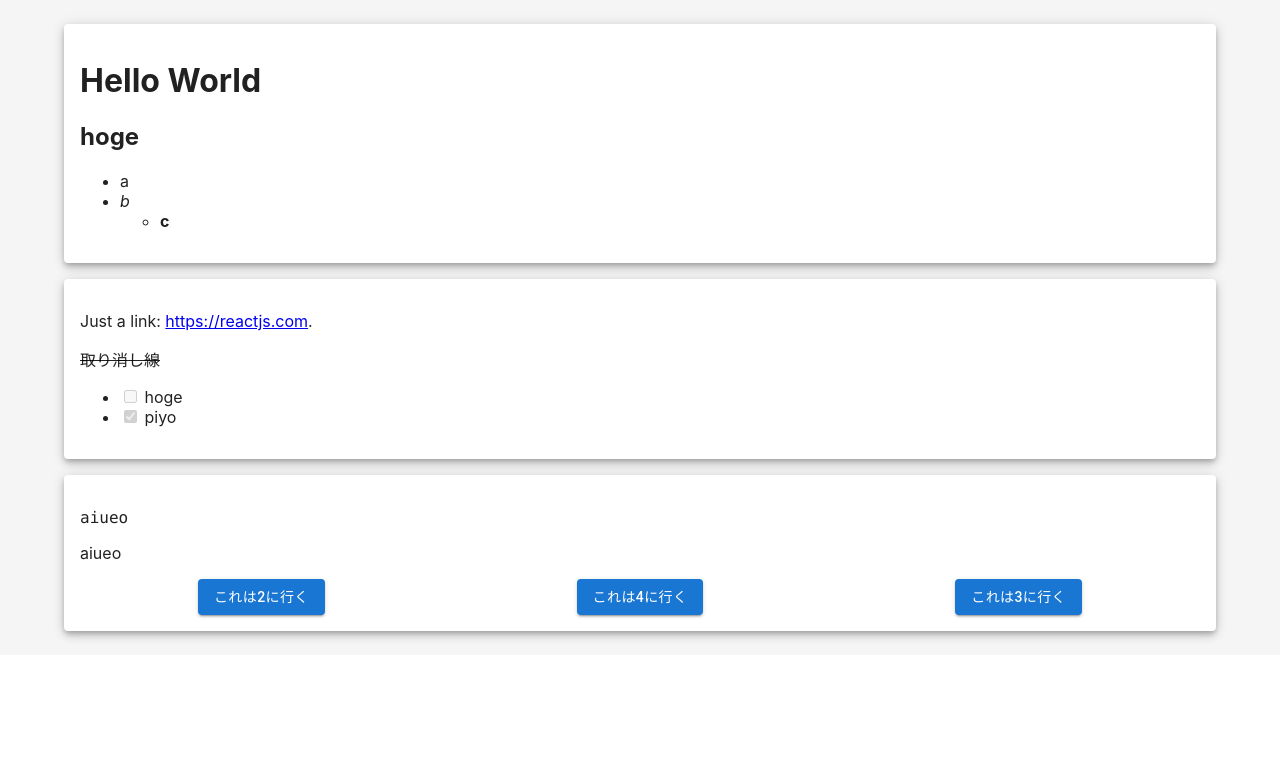
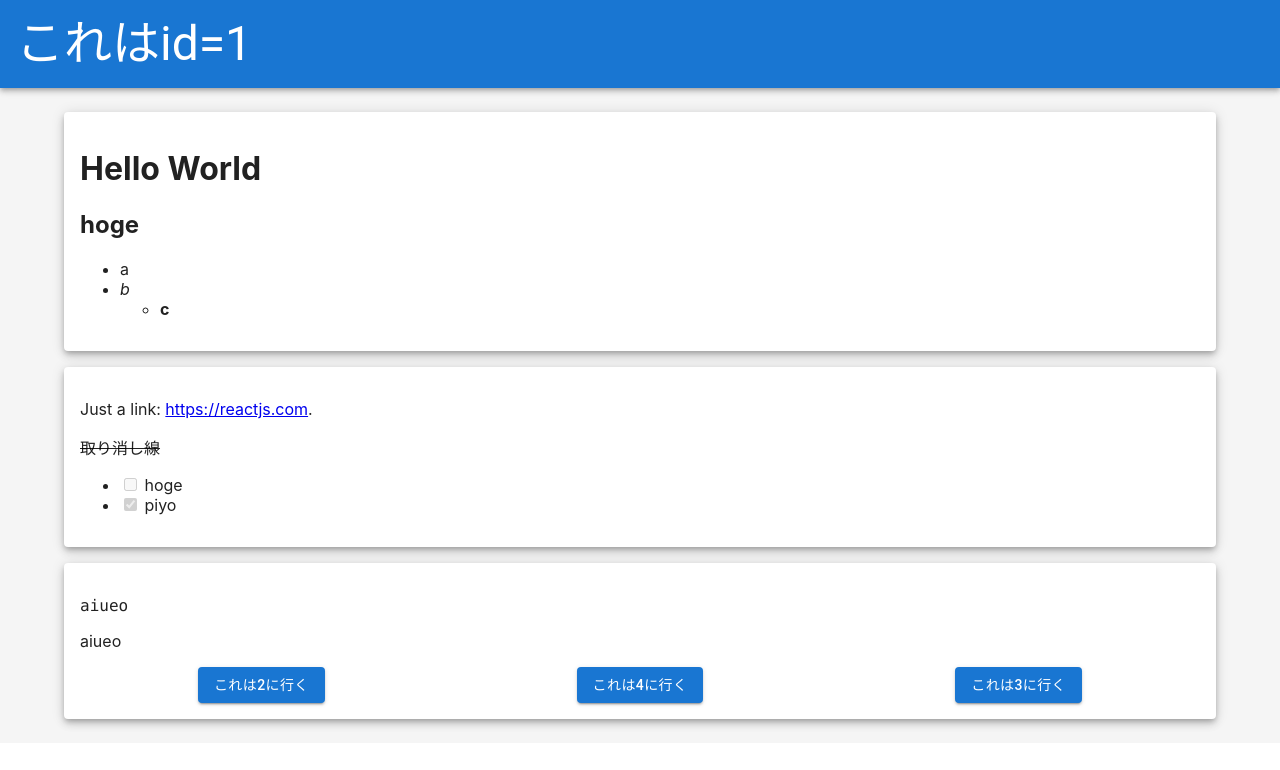
Before and after one commit to hyperkinoko/dynamic-document, a React (Create React App) app: page / in a window 1280 px wide. Shown: the top 770 px of the page. Built offline with nearby package versions, Linux system fonts and the light colour scheme.

Commit message:
headerでtitleが見れるように変更

```diff
--- a/src/App.tsx
+++ b/src/App.tsx
@@ -1,4 +1,12 @@
-import { Box, Container, Grid, Paper, Button } from "@mui/material";
+import {
+  Box,
+  AppBar,
+  Typography,
+  Container,
+  Grid,
+  Paper,
+  Button,
+} from "@mui/material";
 import { useEffect, useState, VFC } from "react";
 import ReactMarkdown from "react-markdown";
 import remarkGfm from "remark-gfm";
@@ -36,8 +44,13 @@ const App: VFC = () => {
   }
 
   return (
-    <Box sx={{ backgroundColor: "#f5f5f5", py: 3 }}>
-      <Container>
+    <Box sx={{ backgroundColor: "#f5f5f5" }}>
+      <AppBar position="static">
+        <Typography variant="h3" component="div" sx={{ p: 2, pl: 2 }}>
+          {content.title}
+        </Typography>
+      </AppBar>
+      <Container sx={{ py: 3 }}>
         <Grid container rowSpacing={2}>
           {Object.entries(content.markdownContent).map(
             ([key, data]): JSX.Element => {
```
